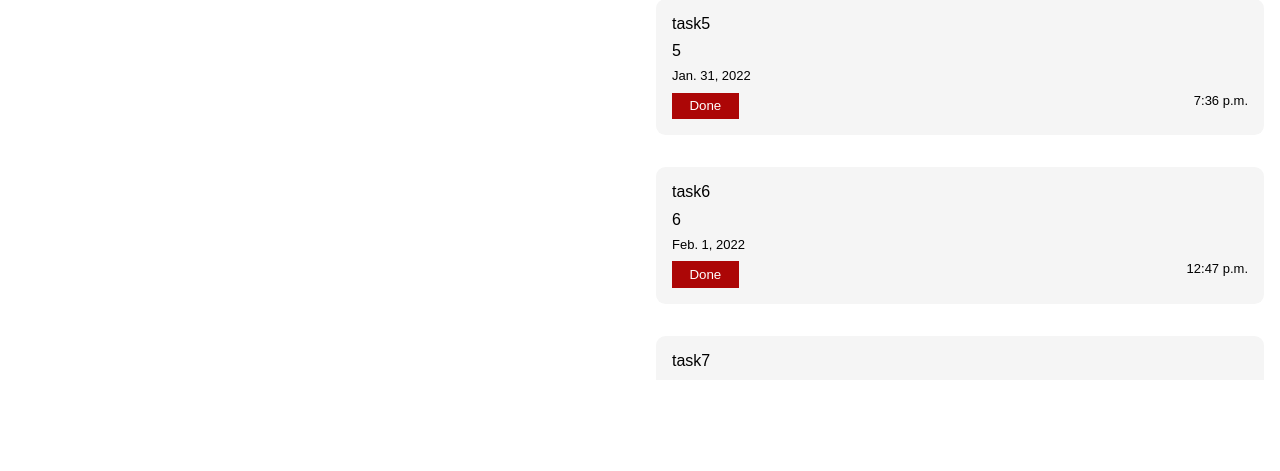
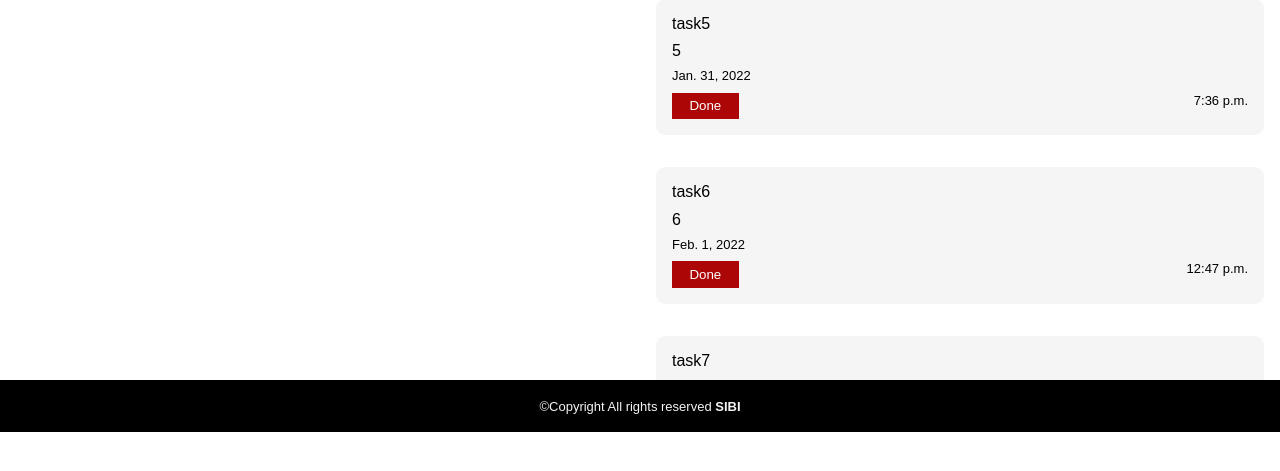
Before and after one commit to sibi404/todoproject, a Django app: page / in a window 1280 px wide. Shown: the part 820-1291 px from the top of the page. Run offline with Django 3.2, Linux system fonts and the light colour scheme; data comes from the database, SQL or seed files in the repository.

Commit message:
Footer added and changed the input type of priority to number

```diff
--- a/static/style/index.css
+++ b/static/style/index.css
@@ -75,6 +75,7 @@ main .container{
 .section-2{
     height: 80vh;
     overflow: scroll;
+    overflow-x: hidden;
 }
 
 .section-2 .container{
@@ -112,3 +113,21 @@ main .container{
 .time{
     font-size: small;
 }
+/* section-2 end */
+
+footer{
+    width: 100%;
+    height: 4em;
+    background-color: black;
+    color: whitesmoke;
+    font-size: small;
+    font-weight: lighter;
+    display: flex;
+    align-items: center;
+    justify-content: center;
+
+}
+footer a{
+    color: whitesmoke;
+    text-decoration: none;
+}
--- a/templates/index.html
+++ b/templates/index.html
@@ -24,7 +24,7 @@
                                 <input type="text" name="task_name" id="task_name" placeholder="Name of task" required>
                             </div>
                             <div class="input-div">
-                                <input type="text" name="task_priority" id="task_priority" placeholder="Priority" required>
+                                <input type="number" name="task_priority" id="task_priority" placeholder="Priority" required>
                             </div>
                             <div class="submit-div">
                                 <button type="submit">ADD</button>
@@ -50,5 +50,8 @@
             </section>
         </div>
     </main>
+    <footer>
+        <p>&copy;Copyright All rights reserved <a href="https://instagram.com/_si__bi_"><b>SIBI</b></a></p>
+    </footer>
 </body>
 </html>
```
